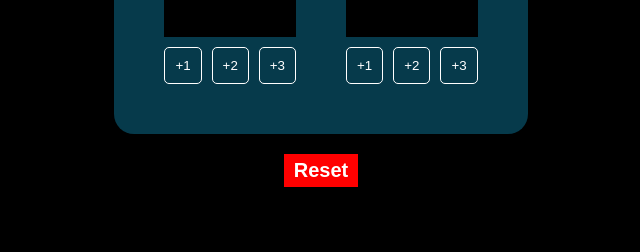
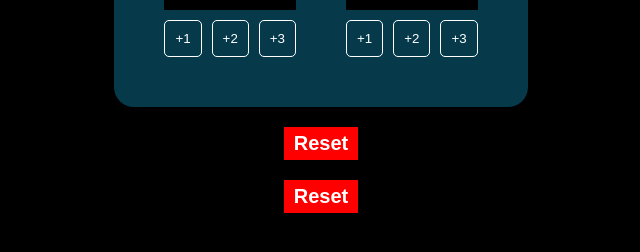
Before and after one commit to Shahfahad43/Basketball-Dashbaord, a plain HTML site: page index.html in a window 1280 px wide. Shown: the part 400-652 px from the top of the page, without its empty margins (319-959 px from the left). Drawn offline with Linux system fonts and the light colour scheme.

Commit message:
Adding another button

```diff
--- a/index.html
+++ b/index.html
@@ -32,6 +32,7 @@
       </div>
     </div>
     <button class="reset-btn" onclick="reset()">Reset</button>
+    <button class="reset-btn" onclick="reset()">Reset</button>
     <script src="script.js"></script>
   </body>
 </html>
```
